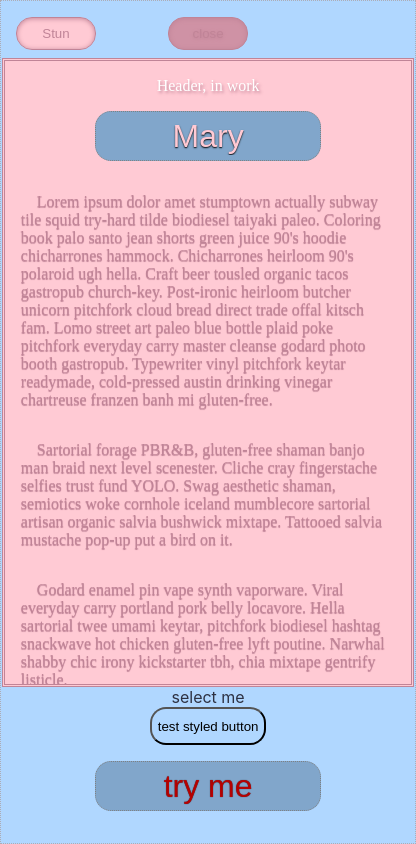
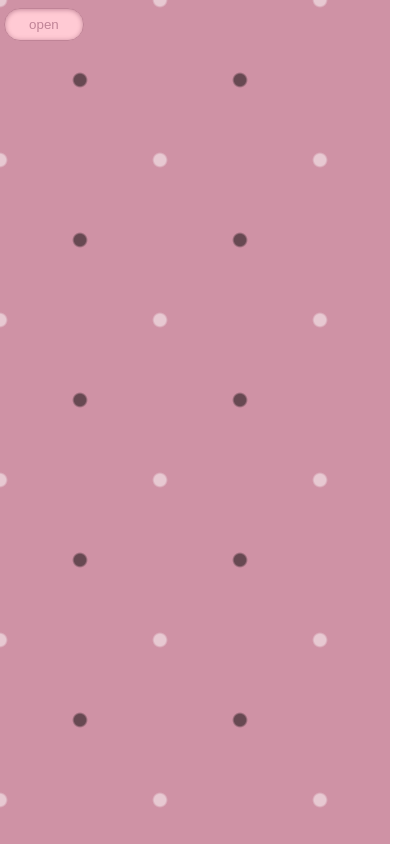
Before and after one commit to CatalinaSorina/Keys, a React (Create React App) app: page / in a window 390 px wide. Shown: the whole page, 416 px wide, since content can reach past the window. Built offline with nearby package versions, Linux system fonts and the light colour scheme.

Commit message:
Responsive Tab

```diff
--- a/src/App.js
+++ b/src/App.js
@@ -1,32 +1,58 @@
 import React from "react";
 import "./App.css";
-import Wrapper from "./components/Wrapper/Wrapper";
-import Input from "./components/Input/Input";
-import Button from "./components/Button/Button";
 import Tab from "./components/Tab/Tab";
 import Paragraphs from "./components/Paragraph/Paragraphs";
-import StyledComponent from "./components/StyledComponent/StyledComponent";
+// import Wrapper from "./components/Wrapper/Wrapper";
+// import Input from "./components/Input/Input";
+// import Button from "./components/Button/Button";
+// import StyledComponent from "./components/StyledComponent/StyledComponent";
+// import styled from "styled-components";
 
-const tabAsModalStyle = {
-  buttonStyle: `
-    position: fixed;
-    left: 1rem;
-  `,
-  tabStyle: ``
-}
+// const tabAsModalStyle = {
+//   buttonStyle: `
+//     position: fixed;
+//     left: 1rem;
+//   `,
+//   tabStyle: `
+//     // background-color:lightgreen;
+//   `
+// }
 
-const ButtonTest=(props)=><button {...props}>test styled button</button>
+// const ButtonTest=(props)=><button {...props}>test styled button</button>
+
+// const TabHolder=styled.div`
+//   display: flex;
+//   // background: #C08497;
+// `
 
 const App = () => (
-  <Wrapper
-    changeDefaultStyle={{ width: "98vw", height: "96vh", alignItems: "center", padding: "1rem" }}
-    styledComponent="&::selection{background-color:#7797B7;}"
+  <Tab
+    tabAsModal={true}
+    openButtonText="see me"
+    // buttonStyledComponent="align-items:center;background-color:red; color:white;"
+    tabStyledComponent="*::selection{background-color:rosybrown;}align-items:center;min-height:85vh;"
+    // activeButtonStyle="background-color:green;color:transparent;color:black;&:active{color:blue}"
+  >
+    <header>Header, in work</header>
+    <main><Paragraphs text="Lorem ipsum dolor amet stumptown actually subway tile squid try-hard tilde biodiesel taiyaki paleo. Coloring book palo santo jean shorts green juice 90's hoodie chicharrones hammock. Chicharrones heirloom 90's polaroid ugh hella. Craft beer tousled organic tacos gastropub church-key. Post-ironic heirloom butcher unicorn pitchfork cloud bread direct trade offal kitsch fam. Lomo street art paleo blue bottle plaid poke pitchfork everyday carry master cleanse godard photo booth gastropub. Typewriter vinyl pitchfork keytar readymade, cold-pressed austin drinking vinegar chartreuse franzen banh mi gluten-free.
+      Sartorial forage PBR&B, gluten-free shaman banjo man braid next level scenester. Cliche cray fingerstache selfies trust fund YOLO. Swag aesthetic shaman, semiotics woke cornhole iceland mumblecore sartorial artisan organic salvia bushwick mixtape. Tattooed salvia mustache pop-up put a bird on it.
+      Godard enamel pin vape synth vaporware. Viral everyday carry portland pork belly locavore. Hella sartorial twee umami keytar, pitchfork biodiesel hashtag snackwave hot chicken gluten-free lyft poutine. Narwhal shabby chic irony kickstarter tbh, chia mixtape gentrify listicle.
+      8-bit church-key seitan marfa ennui, wolf bitters. Pok pok cliche woke stumptown gluten-free vexillologist celiac slow-carb tattooed hammock enamel pin schlitz raclette four dollar toast poke. Live-edge poke actually, godard flexitarian subway tile taxidermy iceland forage craft beer PBR&B. Kale chips cronut enamel pin, tattooed chillwave plaid adaptogen tacos meditation. Subway tile disrupt artisan leggings, air plant asymmetrical 3 wolf moon gentrify paleo vice meditation celiac cardigan portland XOXO. Williamsburg health goth chillwave irony.
+      Schlitz truffaut cronut, taiyaki asymmetrical heirloom pinterest leggings disrupt. Biodiesel raw denim truffaut hammock, franzen humblebrag cold-pressed food truck ennui thundercats dreamcatcher four loko forage blog cred. Cloud bread shoreditch ramps edison bulb photo booth mustache fanny pack quinoa cronut hashtag everyday carry heirloom. Blog plaid post-ironic hexagon.
+      Oh. You need a little dummy text for your mockup? How quaint.
+      I bet you’re still using Bootstrap too…"
+      styledComponent="&:hover{color:blue;}"
+    /></main>
+    <footer>bottom</footer>
+  </Tab>
+  /* <Wrapper
+      styledComponent="width:98vw;height:96vh;align-items:center;padding:1rem;&::selection{background-color:#7797B7;}"
     >
       <Tab
         openButtonText="see me"
-      // buttonStyledComponent="align-items:center;background-color:red; color:white;"
-      tabStyledComponent="*::selection{background-color:rosybrown;}align-items:center;"
-      activeTab={true}
+        buttonStyledComponent="align-items:center;background-color:red; color:white;"
+        tabStyledComponent="*::selection{background-color:rosybrown;}align-items:center;min-height:85vh;"
+        activeButtonStyle="background-color:green;color:transparent;color:black;&:active{color:blue}"
       >
         <header>Header, in work</header>
         <Input
@@ -51,26 +77,6 @@ const App = () => (
         />
         <footer>bottom</footer>
       </Tab>
-
-    <Tab
-      buttonStyledComponent={tabAsModalStyle.buttonStyle}
-      tabStyledComponent={tabAsModalStyle.tabStyle}
-      openTabText="Stun"
-      tabAsModal={true}
-      modalCloseButtonStyle="box-shadow:none"
-    >
-      <StyledComponent
-          type="div"
-          styledComponent="background-color:blue;padding:2rem;margin:1rem;"
-      >
-        <Paragraphs text="Lorem ipsum dolor amet stumptown actually subway tile squid try-hard tilde biodiesel taiyaki paleo. Coloring book palo santo jean shorts green juice 90's hoodie chicharrones hammock. Chicharrones heirloom 90's polaroid ugh hella. Craft beer tousled organic tacos gastropub church-key. Post-ironic heirloom butcher unicorn pitchfork cloud bread direct trade offal kitsch fam. Lomo street art paleo blue bottle plaid poke pitchfork everyday carry master cleanse godard photo booth gastropub. Typewriter vinyl pitchfork keytar readymade, cold-pressed austin drinking vinegar chartreuse franzen banh mi gluten-free.
-          Sartorial forage PBR&B, gluten-free shaman banjo man braid next level scenester. Cliche cray fingerstache selfies trust fund YOLO. Swag aesthetic shaman, semiotics woke cornhole iceland mumblecore sartorial artisan organic salvia bushwick mixtape. Tattooed salvia mustache pop-up put a bird on it.
-          Godard enamel pin vape synth vaporware. Viral everyday carry portland pork belly locavore. Hella sartorial twee umami keytar, pitchfork biodiesel hashtag snackwave hot chicken gluten-free lyft poutine. Narwhal shabby chic irony kickstarter tbh, chia mixtape gentrify listicle.
-          8-bit church-key seitan marfa ennui, wolf bitters. Pok pok cliche woke stumptown gluten-free vexillologist celiac slow-carb tattooed hammock enamel pin schlitz raclette four dollar toast poke. Live-edge poke actually, godard flexitarian subway tile taxidermy iceland forage craft beer PBR&B. Kale chips cronut enamel pin, tattooed chillwave plaid adaptogen tacos meditation. Subway tile disrupt artisan leggings, air plant asymmetrical 3 wolf moon gentrify paleo vice meditation celiac cardigan portland XOXO. Williamsburg health goth chillwave irony.
-          Schlitz truffaut cronut, taiyaki asymmetrical heirloom pinterest leggings disrupt. Biodiesel raw denim truffaut hammock, franzen humblebrag cold-pressed food truck ennui thundercats dreamcatcher four loko forage blog cred. Cloud bread shoreditch ramps edison bulb photo booth mustache fanny pack quinoa cronut hashtag everyday carry heirloom. Blog plaid post-ironic hexagon."
-        />
-      </StyledComponent>
-    </Tab>
       select me
       <StyledComponent
         type={ButtonTest}
@@ -81,7 +87,7 @@ const App = () => (
         placeholder="try me"
         styledComponent="color:red; &::placeholder {color:rgba(255, 0, 0,0.7);}"
       />
-  </Wrapper>
+    </Wrapper> */
 );
 
 export default App;
--- a/src/components/Tab/Tab.js
+++ b/src/components/Tab/Tab.js
@@ -1,7 +1,7 @@
 import React, { useState } from "react";
 import Button from "../Button/Button";
 import Wrapper from "../Wrapper/Wrapper";
-import { buttonTabStyle, modalButtonStyle, wrapperTabStyle } from "./Tab.styles";
+import { buttonTabStyle, modalButtonStyle, wrapperTabStyle, TabWrapper } from "./Tab.styles";
 
 const Tab = (props) => {
     const {
@@ -32,13 +32,13 @@ const Tab = (props) => {
         }
     }
 
-    return (<React.Fragment {...restProps}>
+    return (<TabWrapper {...restProps}>
         <Button text={buttonText} styledComponent={buttonStyledComponent + buttonTabStyle(active, activeButtonStyle)} onClick={setTab} />
         <Wrapper styledComponent={wrapperTabStyle(tabDisplay, tabAsModal) + tabStyledComponent} >
             {tabAsModal && <Button text="x" styledComponent={modalButtonStyle + modalCloseButtonStyle} onClick={() => setTab()} />}
             {children}
         </Wrapper>
-    </React.Fragment>)
+    </TabWrapper>)
 }
 
 export default Tab;
--- a/src/components/Tab/Tab.styles.js
+++ b/src/components/Tab/Tab.styles.js
@@ -1,3 +1,5 @@
+import styled from "styled-components"
+
 export const buttonTabStyle = (active, activeButtonStyle) => `
     ${active && `
         background-color: #CF92A5;
@@ -13,7 +15,7 @@ export const buttonTabStyle = (active, activeButtonStyle) => `
 export const wrapperTabStyle = (tabDisplay, tabAsModal) => `
     display: ${tabDisplay};
     width: 98%;
-    height: 95%;
+    height: 90%;
     border: 0.2rem double #C08497;
     background-color: #FFCAD4;
     color: #FFFFFF;
@@ -24,11 +26,13 @@ export const wrapperTabStyle = (tabDisplay, tabAsModal) => `
     ${tabAsModal && `
         position: fixed;
         top: 0;
+        left: 0;
+        width: 98vw;
+        height: 98vh;
+        padding: 1vh 1vw;
         margin: 0;
         z-index: 4;
         border: none;
-        width: 100vw;
-        height: 100vh;
         align-items: center;
         background: rgba(255, 202, 212,0.8);
     `}
@@ -40,3 +44,17 @@ export const modalButtonStyle = `
     right: 0.5rem;
     width: 2.2rem;
 `
+
+export const TabWrapper = styled.div`
+    background-image: radial-gradient(rgba(0,0,0,0.5) 5%, transparent 7%),
+    radial-gradient(rgba(255,255,255,0.5) 5%, transparent 7%);
+    background-color: #CF92A5;
+    background-position: 0 0, 5rem 5rem;
+    background-size: 10rem 10rem;
+    width:98vw;
+    height:98vh;
+    position:absolute;
+    margin:0;
+    top:0;
+    padding: 1vh 1vw;
+`
```
Lines whose indentation alone changed are shown as unchanged.
